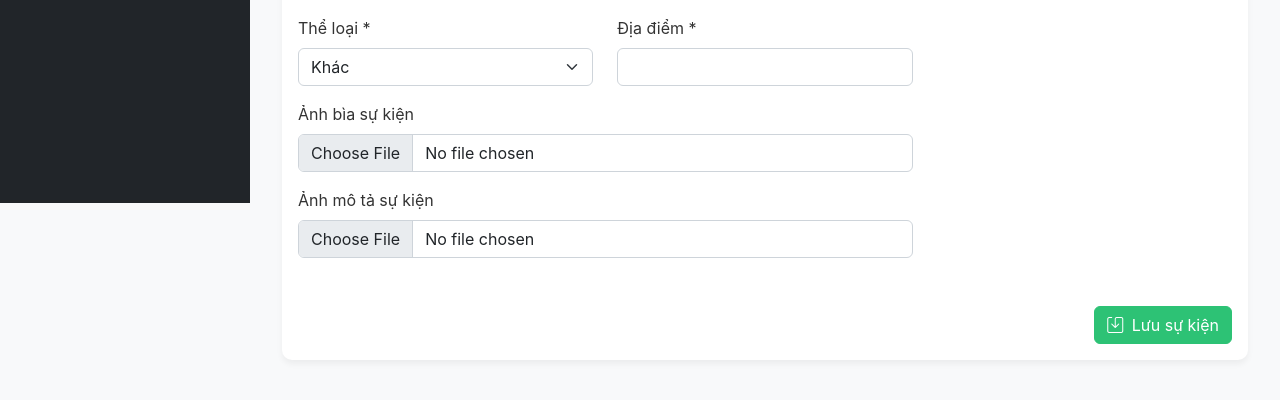
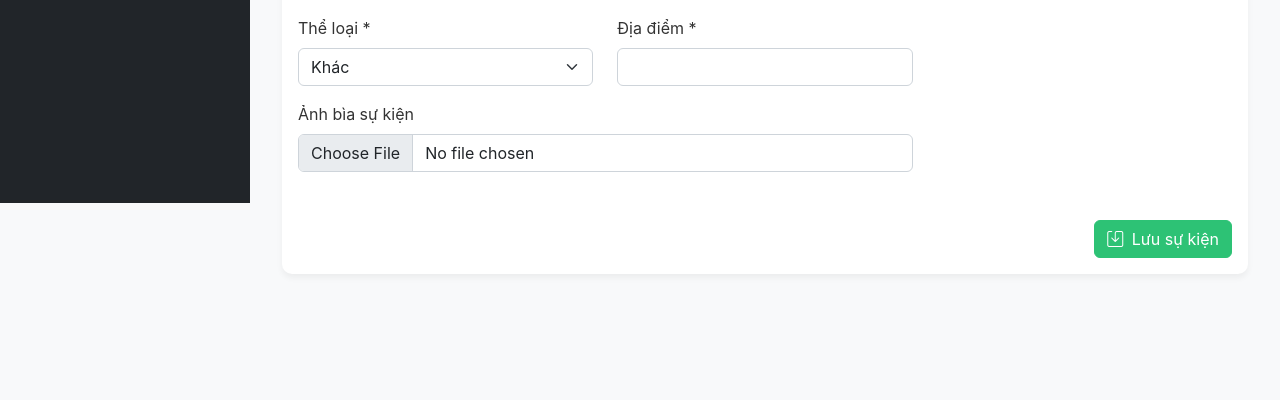
Before and after one commit to thangkh02/MyTicket, a Django app: page /admin-custom/events/create/ in a window 1280 px wide. Shown: the part 597-997 px from the top of the page. After the commit the page ends 855 px from the top, so only its background shows below. Run offline with Django 5.2, Linux system fonts and the light colour scheme; a user stored in the database is signed in; parts of the project's set-up code (start-up, migrations or seed data) failed here and were passed over; some libraries are stand-ins or nearby versions.

Commit message:
fix : model event

```diff
--- a/admin_custom/templates/admin_custom/event_form.html
+++ b/admin_custom/templates/admin_custom/event_form.html
@@ -77,19 +77,6 @@
                                 {% if form.instance.image %}
                                     <div class="mt-2">
                                         <img src="{{ form.instance.image.url }}" class="img-thumbnail" style="max-height: 150px">
-                                    </div>
-                                {% endif %}
-                            </div>
-
-                            <div class="mb-3">
-                                <label for="{{ form.description_image.id_for_label }}" class="form-label">Ảnh mô tả sự kiện</label>
-                                {{ form.description_image }}
-                                {% if form.description_image.errors %}
-                                    <div class="text-danger mt-1">{{ form.description_image.errors }}</div>
-                                {% endif %}
-                                {% if form.instance.description_image %}
-                                    <div class="mt-2">
-                                        <img src="{{ form.instance.description_image.url }}" class="img-thumbnail" style="max-height: 150px">
                                     </div>
                                 {% endif %}
                             </div>
--- a/admin_custom/views.py
+++ b/admin_custom/views.py
@@ -125,7 +125,7 @@ def event_create(request):
     """
     EventForm = modelform_factory(Event, fields=[
         'title', 'description', 'category', 'location', 'image',
-        'organizer_name', 'organizer_description', 'organizer_logo', 'description_image'
+        'organizer_name', 'organizer_description', 'organizer_logo'
     ], widgets={
         'title': TextInput(attrs={'class': 'form-control'}),
         'description': Textarea(attrs={'class': 'form-control wysiwyg-editor', 'rows': 10}),
@@ -134,8 +134,7 @@ def event_create(request):
         'image': ClearableFileInput(attrs={'class': 'form-control'}),
         'organizer_name': TextInput(attrs={'class': 'form-control'}),
         'organizer_description': Textarea(attrs={'class': 'form-control wysiwyg-editor', 'rows': 5}),
-        'organizer_logo': ClearableFileInput(attrs={'class': 'form-control'}),
-        'description_image': ClearableFileInput(attrs={'class': 'form-control'})
+        'organizer_logo': ClearableFileInput(attrs={'class': 'form-control'})
     })
 
     if request.method == 'POST':
@@ -162,7 +161,7 @@ def event_edit(request, event_id):
 
     EventForm = modelform_factory(Event, fields=[
         'title', 'description', 'category', 'location', 'image',
-        'organizer_name', 'organizer_description', 'organizer_logo', 'description_image'
+        'organizer_name', 'organizer_description', 'organizer_logo'
     ], widgets={
         'title': TextInput(attrs={'class': 'form-control'}),
         'description': Textarea(attrs={'class': 'form-control wysiwyg-editor', 'rows': 10}),
@@ -171,8 +170,7 @@ def event_edit(request, event_id):
         'image': ClearableFileInput(attrs={'class': 'form-control'}),
         'organizer_name': TextInput(attrs={'class': 'form-control'}),
         'organizer_description': Textarea(attrs={'class': 'form-control wysiwyg-editor', 'rows': 5}),
-        'organizer_logo': ClearableFileInput(attrs={'class': 'form-control'}),
-        'description_image': ClearableFileInput(attrs={'class': 'form-control'})
+        'organizer_logo': ClearableFileInput(attrs={'class': 'form-control'})
     })
 
     if request.method == 'POST':
--- a/app/models.py
+++ b/app/models.py
@@ -23,7 +23,6 @@ class Event(models.Model):
     organizer_name = models.CharField(max_length=200, blank=True, null=True, verbose_name="Tên nhà tổ chức")
     organizer_description = models.TextField(blank=True, null=True, verbose_name="Mô tả nhà tổ chức")
     organizer_logo = models.ImageField(upload_to='organizers/', blank=True, null=True, verbose_name="Logo nhà tổ chức")
-    description_image = models.ImageField(upload_to='events/', blank=True, null=True, verbose_name="Ảnh mô tả sự kiện")
 
     def __str__(self):
         return self.title
```
Also changed, not shown: app/migrations/0003_remove_description_image.py (added), db.sqlite3.
